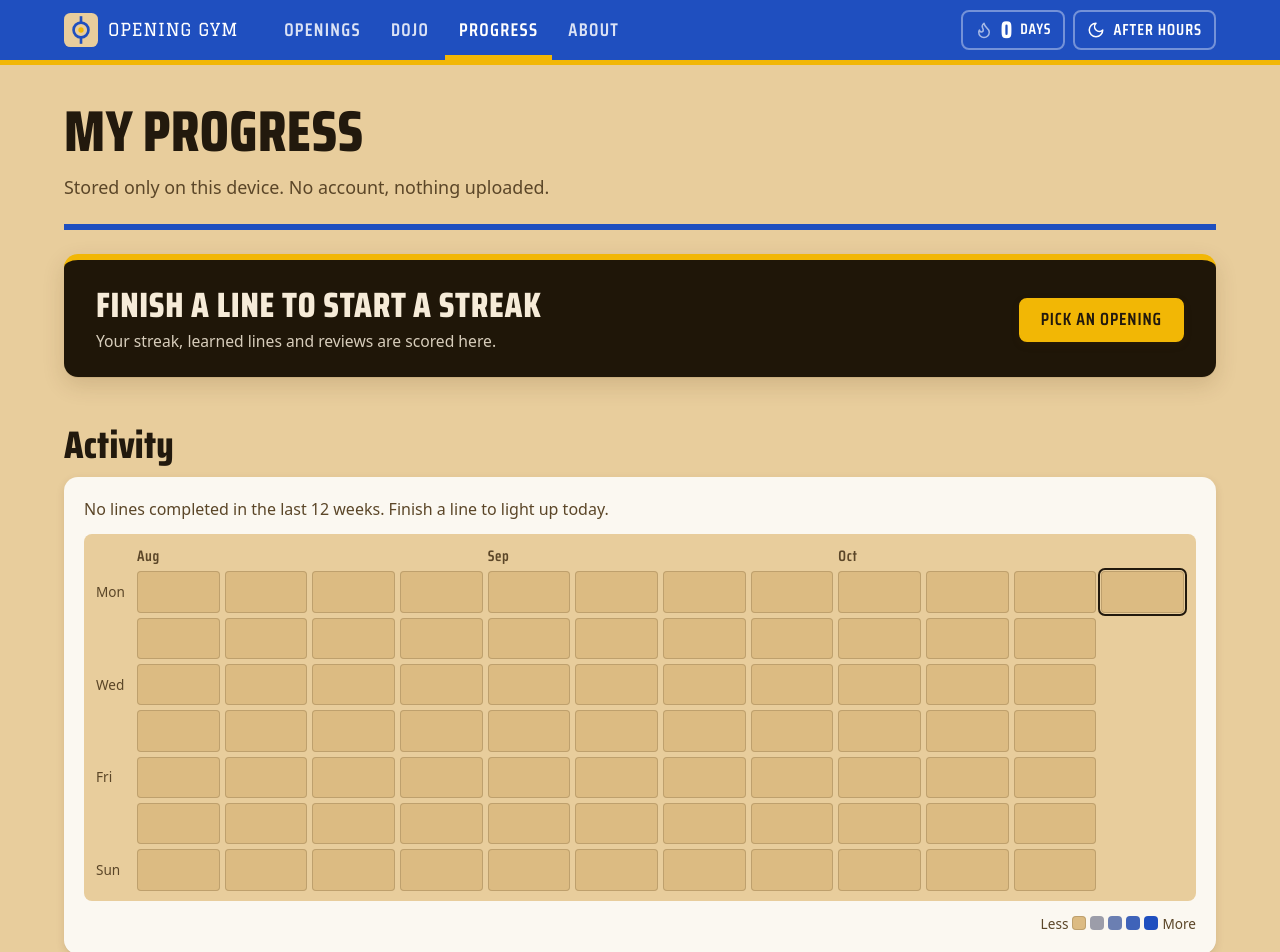
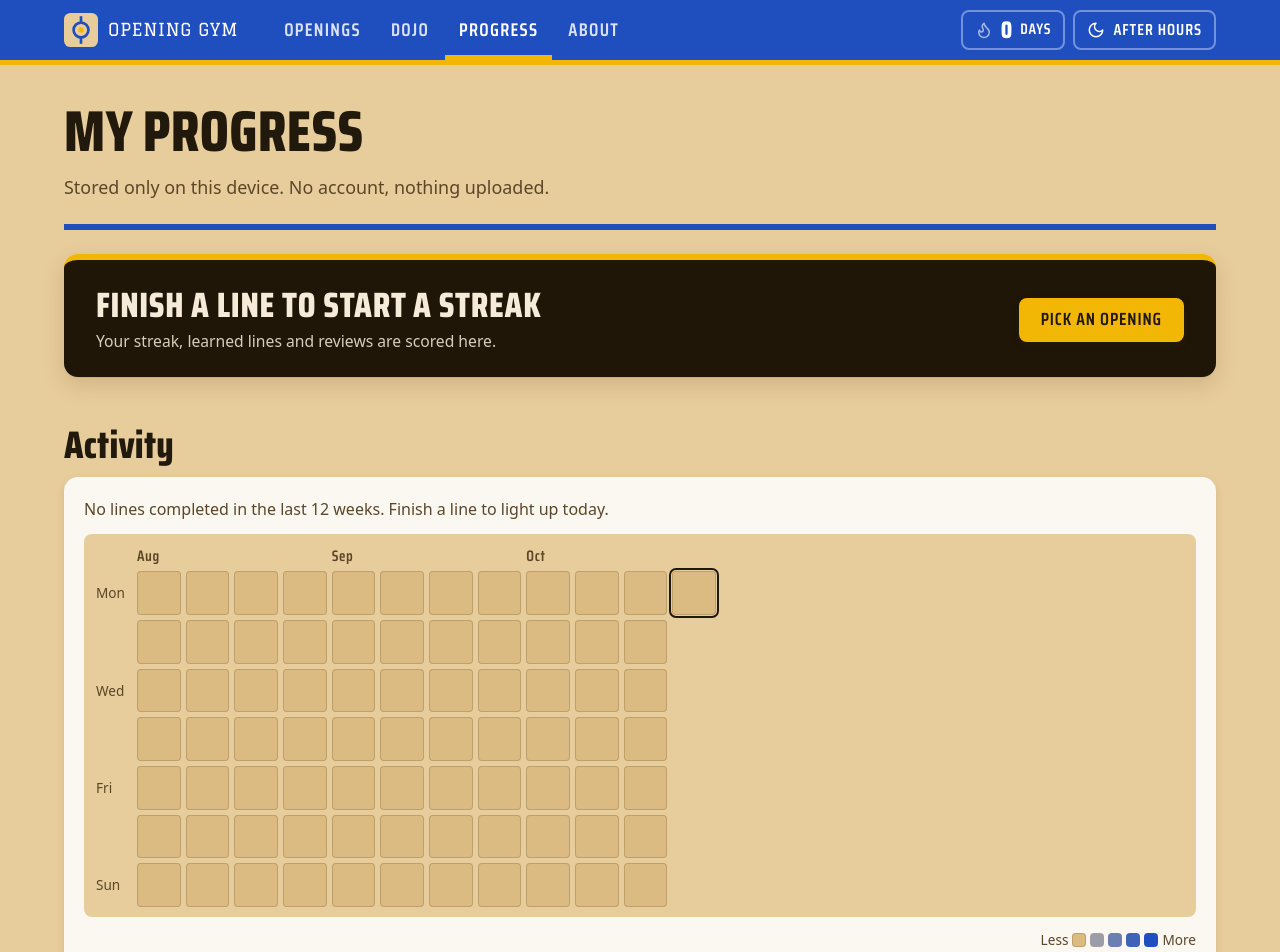
Before and after one commit to Amansome/opening-gym, a React (Vite) app in the folder web/: page /progress in a window 1280 px wide. Shown: the top 952 px of the page. Built offline with nearby package versions, Linux system fonts and the light colour scheme; what ts-fsrs would draw is missing.

Commit message:
Square heatmap day cells, no fill on new lanes, picker scroll fade
Co-Authored-By: Claude Opus 5.5 <noreply@anthropic.com>
Claude-Session: https://claude.ai/code/session_01Nhn289X4p7gTxrBQLK87ht

```diff
--- a/web/src/components/ui/courtmap.css
+++ b/web/src/components/ui/courtmap.css
@@ -61,7 +61,9 @@
 .cm-run { position: absolute; left: 0; top: 0; bottom: 0; width: calc(var(--end) * 1%); min-width: 14px; box-sizing: border-box; border-radius: 3px; transition: background-color 0.2s; }
 .cm-lane[data-status="learned"] .cm-run { background: var(--lane); }
 .cm-lane[data-status="due"] .cm-run { background: var(--court-yellow); box-shadow: inset 0 0 0 1.5px var(--cm-due-edge); }
-.cm-lane[data-status="new"] .cm-run { box-shadow: inset 0 0 0 2px color-mix(in srgb, var(--cm-new) 55%, transparent); }
+/* A new line has nothing painted yet: show the empty lane only, so length never reads as progress. */
+.cm-lane[data-status="new"] .cm-run { display: none; }
+.cm-lane[data-status="new"] .cm-track { box-shadow: inset 0 0 0 1.5px color-mix(in srgb, var(--cm-new) 45%, transparent); }
 .cm-lane[data-status="trap"] .cm-run { box-shadow: inset 0 0 0 2px color-mix(in srgb, var(--court-red) 75%, transparent); }
 
 .cm-foot { margin: 10px 0 0; font-size: 0.9rem; color: var(--ink-soft); max-width: 70ch; }
@@ -88,4 +90,7 @@
 .cm--picker .cm-head { padding: 0 2px; }
 .cm--picker .cm-link { gap: 3px 10px; padding: 5px 10px 6px; }
 .cm--picker .cm-name { font-size: 1.12rem; }
-.cm--picker .cm-lanes { flex: 1 1 auto; min-height: 0; overflow-y: auto; overscroll-behavior: contain; margin: 0 -4px; padding: 0 4px; scrollbar-gutter: stable; }
+.cm--picker .cm-lanes { flex: 1 1 auto; min-height: 0; overflow-y: auto; overscroll-behavior: contain; margin: 0 -4px; padding: 0 4px 28px; scrollbar-gutter: stable;
+  /* fade the last visible row so it reads as "scroll for more", never as a clipped row */
+  -webkit-mask-image: linear-gradient(to bottom, #000 calc(100% - 36px), transparent);
+  mask-image: linear-gradient(to bottom, #000 calc(100% - 36px), transparent); }
--- a/web/src/styles/heatmap.css
+++ b/web/src/styles/heatmap.css
@@ -15,7 +15,9 @@
 @media (min-width: 720px) {
   .heatmap { --heat-gap: 5px; column-gap: 12px; }
   .heatmap-days { font-size: 0.85rem; }
-  .heatmap-cell { aspect-ratio: 2 / 1; border-radius: 4px; }
+  /* square day cells, capped so 12 weeks read as a calendar rather than a bar chart */
+  .heatmap { max-width: 620px; }
+  .heatmap-cell { aspect-ratio: 1; border-radius: 4px; }
 }
 .heatmap-cell[data-level="1"] { background: color-mix(in srgb, var(--court-blue) 38%, var(--floor)); box-shadow: none; }
 .heatmap-cell[data-level="2"] { background: color-mix(in srgb, var(--court-blue) 62%, var(--floor)); box-shadow: none; }
```
